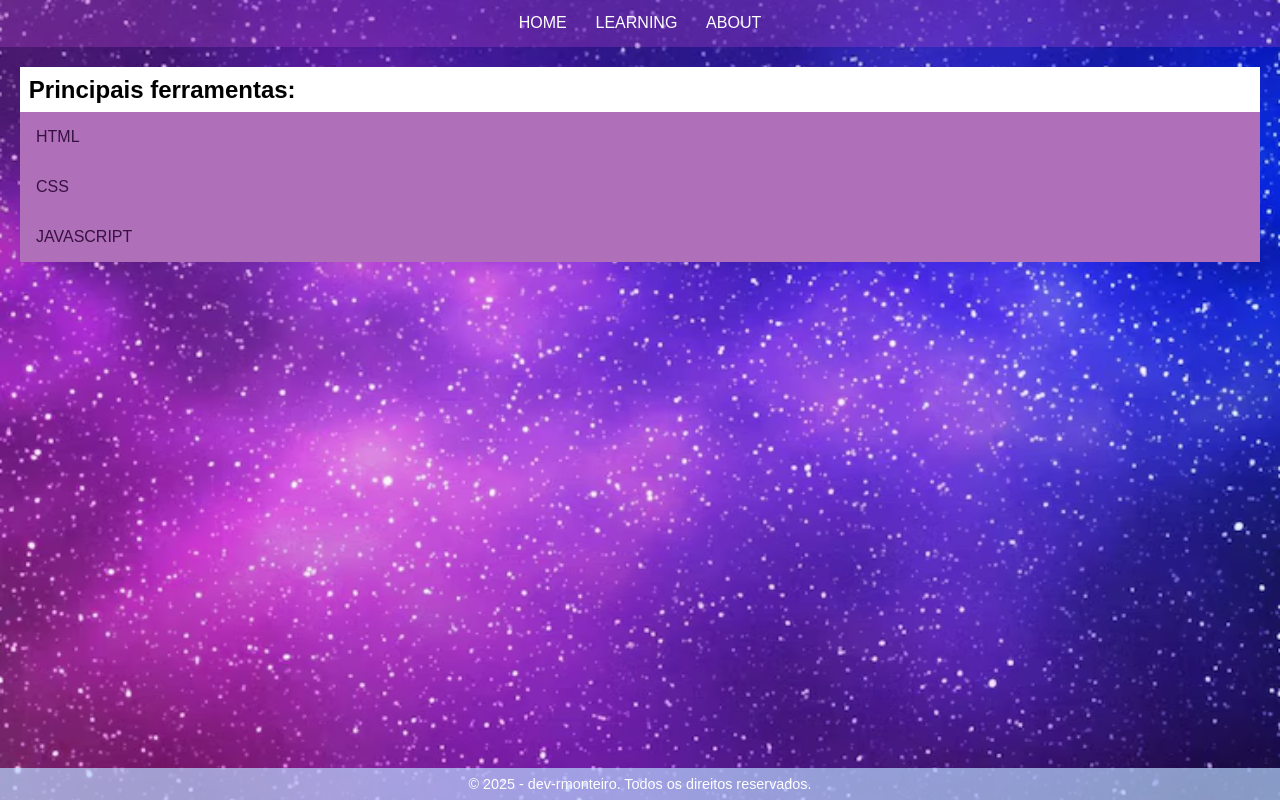
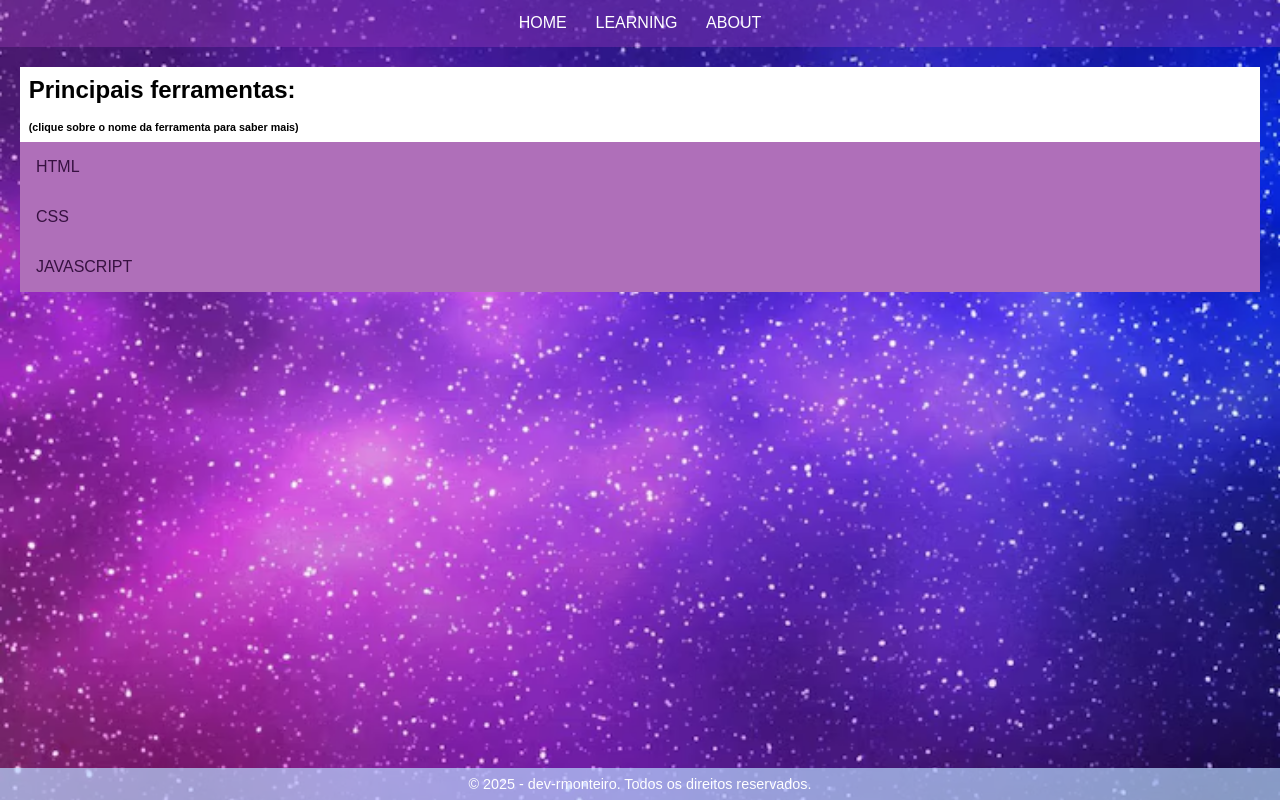
Before and after one commit to dev-rmonteiro/meu-site-html-css, a plain HTML site: page learning.html in a window 1280 px wide. Drawn offline with Linux system fonts and the light colour scheme.

Commit message:
Atualiza a estrutura e adiciona nova seção

```diff
--- a/learning.html
+++ b/learning.html
@@ -21,7 +21,8 @@
     <main>
 
       <section id="dadosHTML">
-        <h2>Principais ferramentas:</h2>
+        <h2>Principais ferramentas: </h2>
+        <h6>(clique sobre o nome da ferramenta para saber mais)</h6>
         <div class="accordion">
             <button class="accordion-btn">HTML</button>
               <div class="accordion-content">
--- a/style.css
+++ b/style.css
@@ -107,7 +107,8 @@ nav ul li a:hover {
   padding: 20px; /* Ajuste conforme necessário */
 }
 
-#dadosHTML h2 {  /*Configs do texto*/
+#dadosHTML h2,
+#dadosHTML h6 {  /*Configs do texto*/
   padding-right: 0.55rem;
   padding-left: 0.55rem;
   padding-top: 0.55rem;
```
